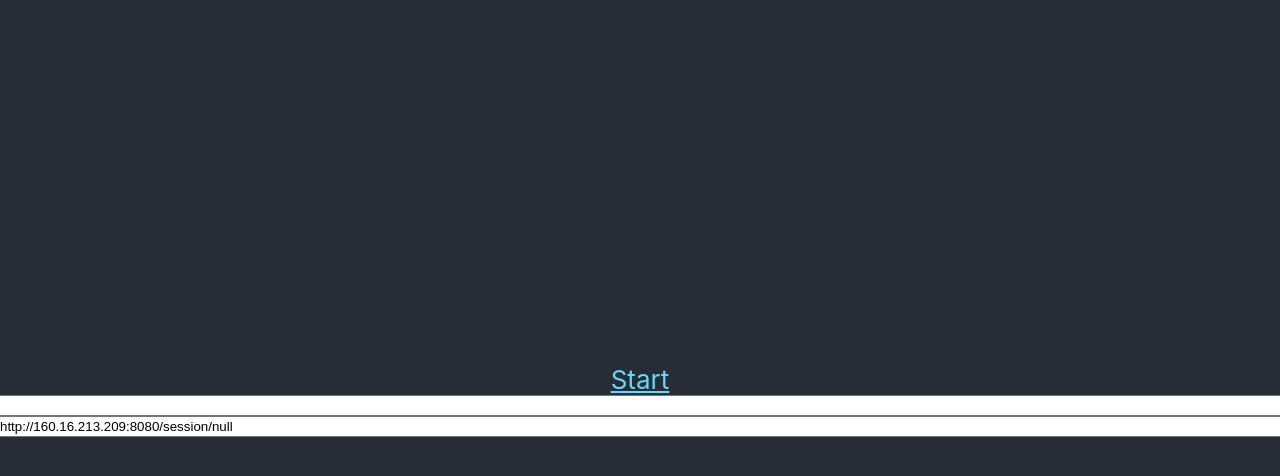
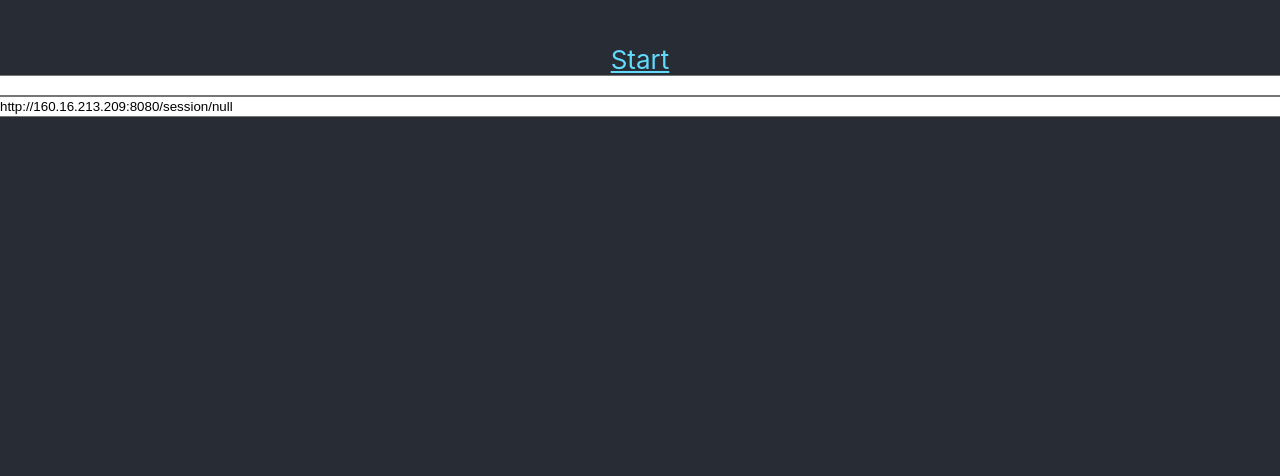
Before and after one commit to LiC0ng/AgMob, a React (Create React App) app in the folder driver/: page / in a window 1280 px wide. Shown: the top 476 px of the page. Built offline with nearby package versions, Linux system fonts and the light colour scheme.

Commit message:
driver: use React.createRef() to set srcObject of video element

```diff
--- a/driver/src/App.tsx
+++ b/driver/src/App.tsx
@@ -12,17 +12,18 @@ interface State {
   uuid: any | undefined; // FIXME: any
   peerList: any;
   connection?: WebSocket;
-  stream?: MediaStream;
 }
 
 export default class App extends React.Component<Props, State> {
+  private readonly videoRef = React.createRef<HTMLVideoElement>();
+
   constructor(props: Props) {
     super(props);
 
     this.state = {
       uuid: undefined,
       peerList: {},
-    }
+    };
   }
 
   handleStart = (event: any) => {
@@ -105,6 +106,8 @@ export default class App extends React.Component<Props, State> {
         navigator.mediaDevices.getUserMedia({
           video: screenShareingConstrainrs,
         }).then((stream) => {
+          if (this.videoRef.current)
+            this.videoRef.current.srcObject = stream;
           stream.getTracks().forEach((track) => {
             console.log(track);
             peer.addTrack(track, stream);
@@ -143,8 +146,8 @@ export default class App extends React.Component<Props, State> {
             </a>}
             <input style={{ width: "100%"}} value={sessionId} />
             <input style={{ width: "100%"}} value={navigatorUrl} />
-            {this.state.stream &&
-            <video id="agmob-self-viewer" ref={(v: any) => v.srcObject = this.state.stream} />}
+            <video style={{ width: "100%", border: "2px white" }} id="agmob-self-viewer"
+                   ref={this.videoRef} />
           </header>
         </div>
     );
```
